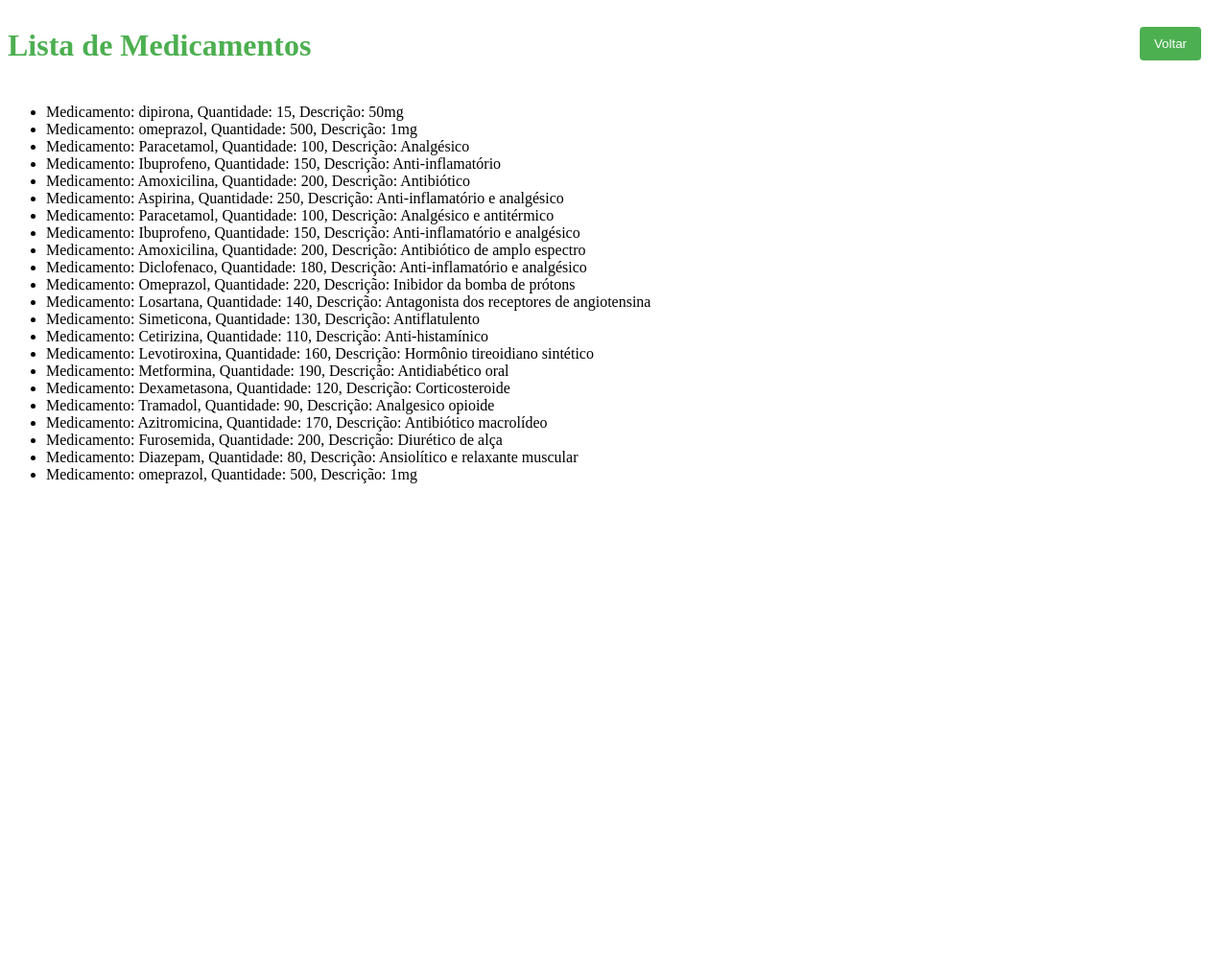
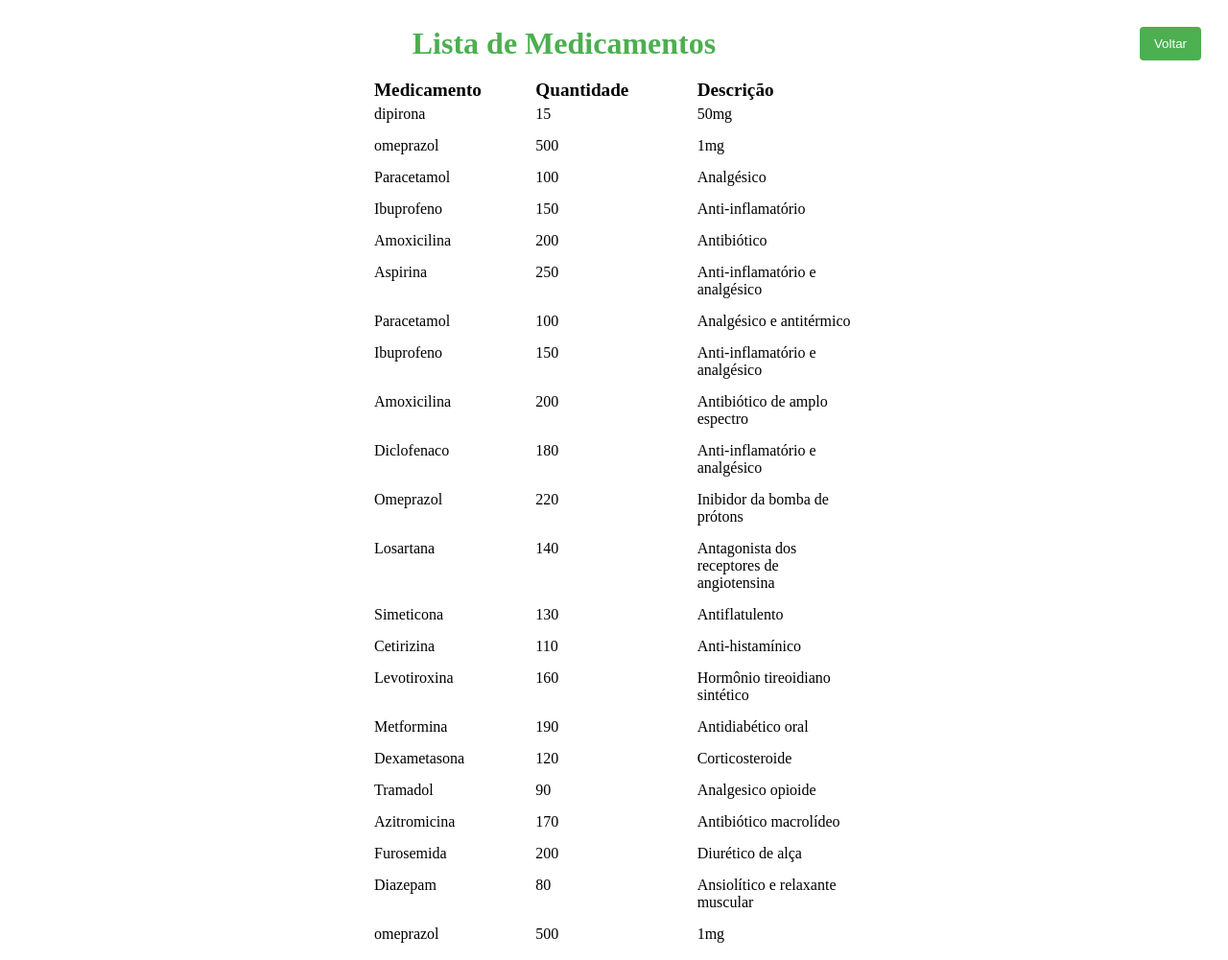
Before and after one commit to Carlosomr/medicamentosapiteste, a Flask app: page /lista in a window 1280 px wide. Shown: the whole page at 96% size. Before the commit the page ends 504 px from the top, so only its background shows below. Run offline with Flask 3, Linux system fonts and the light colour scheme; data comes from the database, SQL or seed files in the repository; both versions use the stored data as it was after the commit.

Commit message:
Add files via upload

```diff
--- a/Carlos/app/routes.py
+++ b/Carlos/app/routes.py
@@ -49,3 +49,13 @@ def delete_medicamento(id):
     db.session.delete(medicamento)
     db.session.commit()
     return jsonify({"message": "Medicamento removido com sucesso"}), 200
+
+@app.route('/api/medicamentos/delete', methods=['DELETE'])
+def delete_all_medicamentos():
+    try:
+        num_deleted = Medicamento.query.delete()
+        db.session.commit()
+        return jsonify({"message": f"Todos os {num_deleted} medicamentos foram removidos com sucesso"}), 200
+    except Exception as e:
+        db.session.rollback()
+        return jsonify({"message": "Erro ao deletar medicamentos", "error": str(e)}), 500
--- a/Carlos/app/static/lista.css
+++ b/Carlos/app/static/lista.css
@@ -1,16 +1,15 @@
-
-
 h1 {
     color: #4CAF50;
+    margin: auto;
 }
-header{
+
+header {
     display: flex;
     justify-content: space-between;
 }
 
-#output {
-    margin-top: 20px;
-}
+
+
 button {
     background-color: #4CAF50;
     color: white;
@@ -19,8 +18,33 @@ button {
     border-radius: 4px;
     cursor: pointer;
     margin: 20px;
+}
 
-}
 button:hover {
     background-color: #45a049;
 }
+
+#output-container {
+    display: grid;
+    grid-template-columns: 1fr 1fr 1fr; /* Cria 3 colunas iguais */
+    gap: 5px;
+    width: 500px;
+    margin: auto;
+}
+
+#output-container h2 {
+    font-size: 1.2rem;
+    margin: 0px;
+
+}
+
+.output-grid {
+    display: contents;
+
+}
+
+.output-grid div {
+    margin-bottom: 10px; /* Espaçamento entre as linhas */
+
+
+}
--- a/Carlos/app/templates/listamed.html
+++ b/Carlos/app/templates/listamed.html
@@ -15,13 +15,19 @@
                 const outputElement = document.getElementById('output');
                 outputElement.innerHTML = ''; // Limpar conteúdo anterior
 
-                const list = document.createElement('ul');
                 result.forEach(medicamento => {
-                    const listItem = document.createElement('li');
-                    listItem.textContent = `Medicamento: ${medicamento.nome}, Quantidade: ${medicamento.quantidade}, Descrição: ${medicamento.descricao}`;
-                    list.appendChild(listItem);
+                    const nomeElement = document.createElement('div');
+                    nomeElement.textContent = medicamento.nome;
+                    outputElement.appendChild(nomeElement);
+
+                    const quantidadeElement = document.createElement('div');
+                    quantidadeElement.textContent = medicamento.quantidade;
+                    outputElement.appendChild(quantidadeElement);
+
+                    const descricaoElement = document.createElement('div');
+                    descricaoElement.textContent = medicamento.descricao;
+                    outputElement.appendChild(descricaoElement);
                 });
-                outputElement.appendChild(list);
             } catch (error) {
                 console.error('Erro:', error);
                 document.getElementById('output').textContent = 'Erro ao buscar dados';
@@ -36,7 +42,11 @@
         <h1>Lista de Medicamentos</h1>
         <a href="/"><button>Voltar</button></a>
     </header>
-
-    <div id="output"></div>
+    <div id="output-container">
+        <h2 class="header-item">Medicamento</h2>
+        <h2 class="header-item">Quantidade</h2>
+        <h2 class="header-item">Descrição</h2>
+        <div id="output" class="output-grid"></div>
+    </div>
 </body>
 </html>
```
Also changed, not shown: Carlos/app/templates/cadastro.html (+28 -3 lines), Carlos/insert_data.py (+6 -1 lines), Carlos/instance/site.db.
